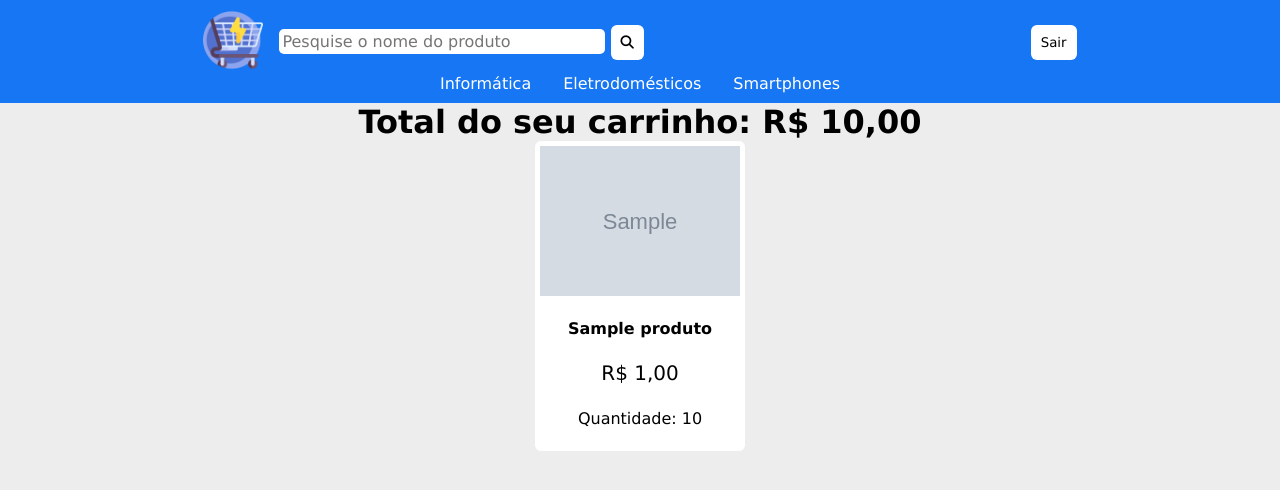
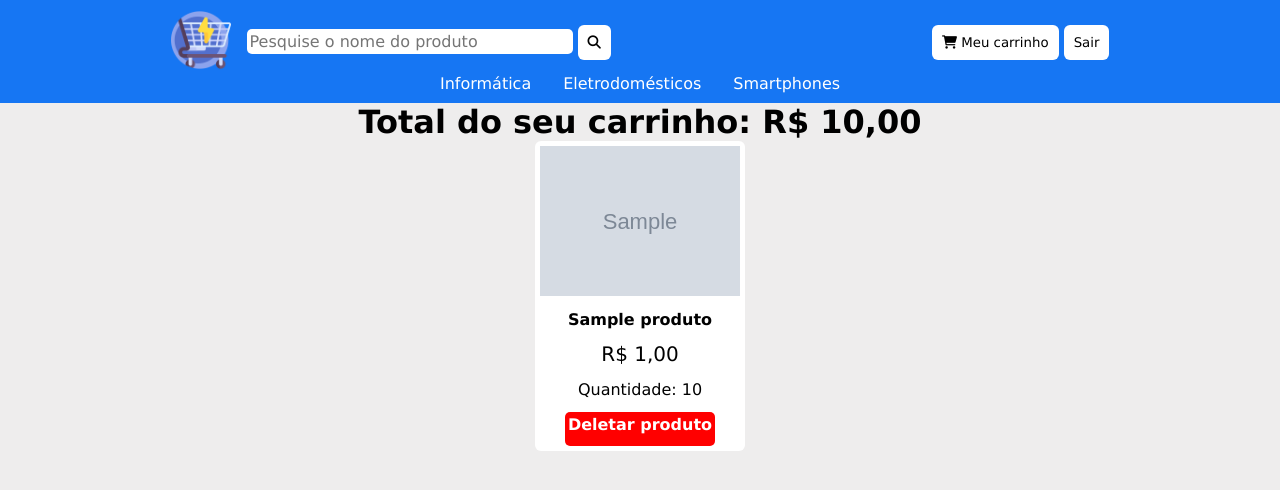
Before and after one commit to ElissonDouglas/e-commerce, a Django app: page /carrinho/ in a window 1280 px wide. Shown: the top 490 px of the page. Run offline with Django 4.2, Linux system fonts and the light colour scheme; a user stored in the database is signed in; tables that the repository leaves empty hold one stand-in row (values such as "Sample post"); grey boxes marked "Sample" are stand-in pictures; some libraries are stand-ins or nearby versions.

Commit message:
delete item from cart

```diff
--- a/home/static/css/index.css
+++ b/home/static/css/index.css
@@ -10,6 +10,7 @@
 }
 
 .card {
+    cursor: pointer;
     width: 200px;
     height: 300px;
     border-radius: 6px;
--- a/home/static/js/redirect.js
+++ b/home/static/js/redirect.js
@@ -8,14 +8,18 @@ document.querySelector('form').addEventListener('submit', function(e) {
     window.location.href = '/get/?search-bar=' + pesquisa;
 });
 
-function sair() {
-    window.location.href = '/logout/'
+function redirect(url) {
+    window.location.href = '/' + url + '/';
 }
 
-function logar() {
+/*function logar() {
     window.location.href = '/login/'
 }
 
 function registrar() {
     window.location.href = '/cadastro/'
 }
+
+function verCarrinho() {
+
+}*/
--- /dev/null
+++ b/home/templates/404.html
@@ -0,0 +1,5 @@
+{% extends "base.html" %}
+{% load static %}
+{% block content %}
+    <h1>Página não encontrada :(</h1>
+{% endblock content %}
--- a/home/templates/base.html
+++ b/home/templates/base.html
@@ -26,10 +26,11 @@
 
             <div id="second">
                 {% if user.is_anonymous %}
-                    <button onclick="logar()">Entrar</button>
-                    <button onclick="registrar()">Registrar-se</button>
+                    <button onclick="redirect('login')">Entrar</button>
+                    <button onclick="redirect('cadastro')">Registrar-se</button>
                 {% else %}
-                    <button onclick="sair()">Sair</button>
+                    <button onclick="redirect('carrinho')"><i class="fa-solid fa-cart-shopping"></i> Meu carrinho</button>
+                    <button onclick="redirect('logout')">Sair</button>
                 {% endif %}
             </div>
         </div>
--- a/home/urls.py
+++ b/home/urls.py
@@ -1,4 +1,4 @@
-from .views import IndexView, ProdutoView
+from .views import IndexView, ProdutoView, Error404View
 from django.urls import path, include
 
 from django.conf.urls.static import static
@@ -8,4 +8,5 @@ from django.conf import settings
 urlpatterns = [
     path('', IndexView.as_view(), name='index'),
     path('', include('produto.urls'), name='produto'),
+    path('404/', Error404View.as_view(), name='error404'),
 ] + static(settings.MEDIA_URL, document_root=settings.MEDIA_ROOT)
--- a/home/views.py
+++ b/home/views.py
@@ -21,3 +21,7 @@ class IndexView(TemplateView):
 
 class ProdutoView(TemplateView):
     template_name = 'produto.html'
+
+
+class Error404View(TemplateView):
+    template_name = '404.html'
--- a/produto/static/css/carrinho.css
+++ b/produto/static/css/carrinho.css
@@ -6,3 +6,10 @@ h1 {
     flex-wrap: wrap;
     padding: 0 3rem;
 }
+
+a#delete-button {
+    background-color: red;
+    font-weight: bold;
+    padding: 3px;
+    border-radius: 5px;
+}
--- a/produto/templates/carrinho.html
+++ b/produto/templates/carrinho.html
@@ -3,6 +3,7 @@
 {% block content %}
 <link rel="stylesheet" href="{% static 'css/index.css' %}">
 <link rel="stylesheet" href="{% static 'css/carrinho.css' %}">
+<link rel="stylesheet" href="https://cdnjs.cloudflare.com/ajax/libs/font-awesome/6.2.1/css/all.min.css" integrity="sha512-MV7K8+y+gLIBoVD59lQIYicR65iaqukzvf/nwasF0nqhPay5w/9lJmVM2hMDcnK1OnMGCdVK+iQrJ7lzPJQd1w==" crossorigin="anonymous" referrerpolicy="no-referrer" />
 
     <h1>Total do seu carrinho: R$ {{ carrinho.total }}</h1>
     <div class="cards">
@@ -12,6 +13,7 @@
                 <p id="produto_nome">{{ item.produto.nome }}</p>
                 <p id="produto_preco">R$ {{ item.produto.preco }}</p>
                 <p>Quantidade: {{ item.quantidade }}</p>
+                <a href="{% url 'deleteitem' item.produto.id %}" id="delete-button">Deletar produto</a>
                 <input type="hidden" name="produto_id" id="produto_id" value="{{ item.produto.id }}">
             </div>
         {% endfor %}
--- a/produto/urls.py
+++ b/produto/urls.py
@@ -1,9 +1,10 @@
 from django.urls import path
-from .views import produtoview, SearchView, categoriaview, carrinhoview
+from .views import produtoview, SearchView, categoriaview, carrinhoview, deleteitem
 
 urlpatterns = [
     path('produto/<int:pk>', produtoview, name='produto'),
     path('get/', SearchView.as_view(), name='search'),
     path('categoria/<int:pk>', categoriaview, name='categoria'),
     path('carrinho/', carrinhoview, name='carrinho'),
+    path('deleteitem/<produto_id>', deleteitem, name='deleteitem'),
 ]
--- a/produto/views.py
+++ b/produto/views.py
@@ -1,9 +1,9 @@
 from django.views.generic import TemplateView
+from django.contrib.auth.decorators import login_required
 from django.shortcuts import render, get_object_or_404, redirect
-from django.urls import reverse
 from .models import Produto, CategoriaProduto, Carrinho, ItemCarrinho
 
-from django.contrib import messages
+
 from decimal import Decimal
 
 def produtoview(request, pk):
@@ -44,6 +44,7 @@ def categoriaview(request, pk):
     return render(request, 'categoria.html', {'produtos': produtos_categoria, 'categoria': categoria,})
 
 
+@login_required
 def carrinhoview(request):
     if request.method == 'POST':
         user = request.user
@@ -61,7 +62,7 @@ def carrinhoview(request):
             carrinho, created = Carrinho.objects.get_or_create(usuario=user)
 
             carrinho.adicionar_produto(produto=produto, quantidade=quantidade, preco=preco, total=total)
-            print('ADICIONADO -------------------')
+
             # Redirecionando o usuário para o carrinho.
             return redirect('carrinho')
     else:
@@ -79,3 +80,12 @@ def carrinhoview(request):
             'produtos_carrinho': aux,
         }
         return render(request, 'carrinho.html', context)
+
+
+def deleteitem(request, produto_id):
+    item_carrinho = ItemCarrinho.objects.get(produto=produto_id)
+    carrinho = Carrinho.objects.get(id=item_carrinho.carrinho_id)
+    carrinho.total -= item_carrinho.preco * item_carrinho.quantidade
+    carrinho.save()
+    item_carrinho.delete()
+    return redirect('carrinho')
--- a/usuarios/views.py
+++ b/usuarios/views.py
@@ -12,11 +12,11 @@ def register(request):
         email = request.POST.get('email')
         password = request.POST.get('password')
 
-        try:
+        try: # Checando se o usuário existe no banco de dados
             user = User.objects.get(username=username)
             messages.error(request, 'Usuário já está sendo utilizado.')
             return render(request, 'cadastro.html', {})
-        except User.DoesNotExist:
+        except User.DoesNotExist: # Adicionando o usuário ao banco de dados.
             new_user = User.objects.create_user(username=username, email=email, password=password, last_name=last_name, first_name=first_name)
 
             return redirect('login')
@@ -31,7 +31,7 @@ def loginview(request):
 
         user = authenticate(request, username=username, password=password)
 
-        if user is not None:
+        if user is not None: # Checando se as credenciais estão certas e autenticando o usuário.
             login(request, user)
             return redirect('index')
         else:
```
